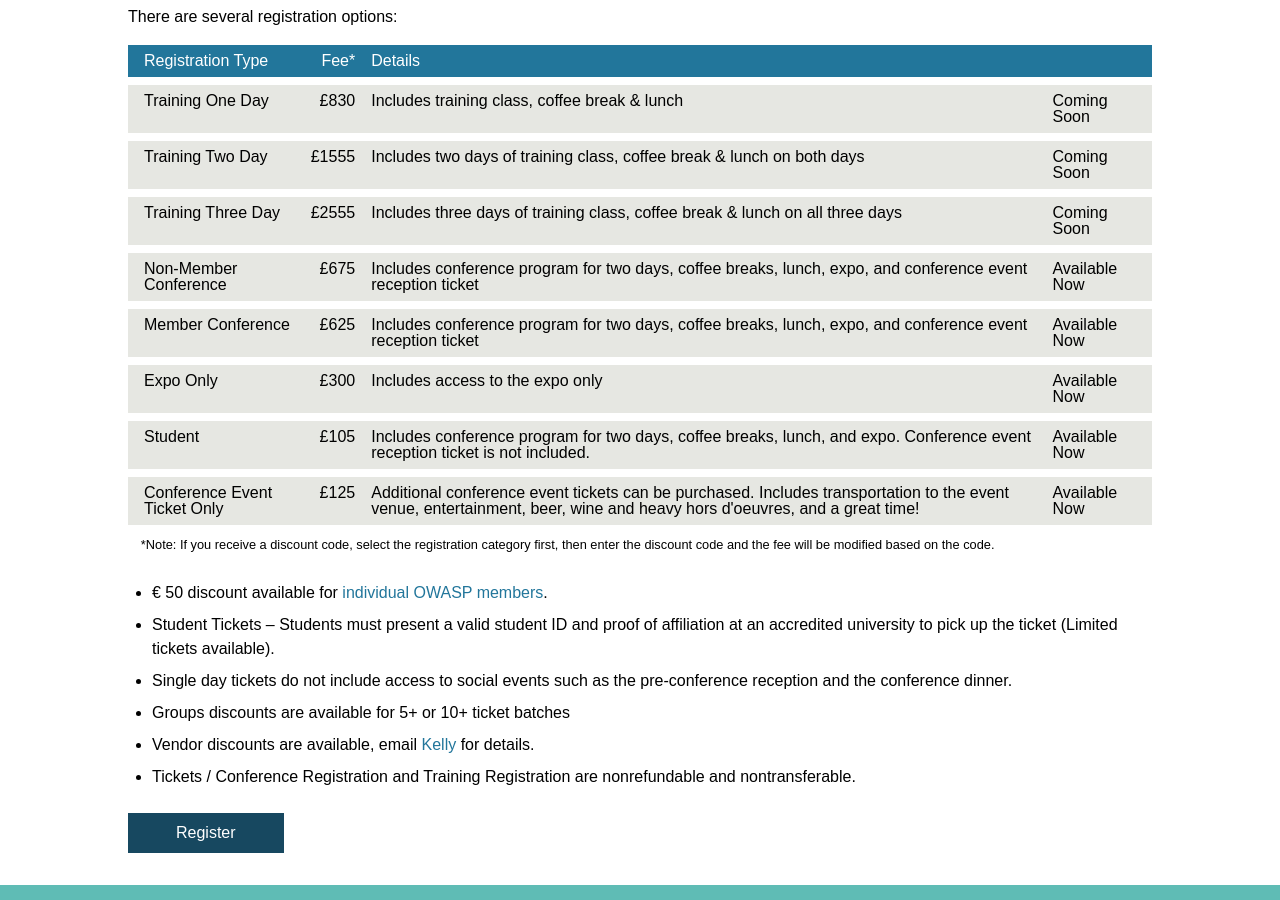
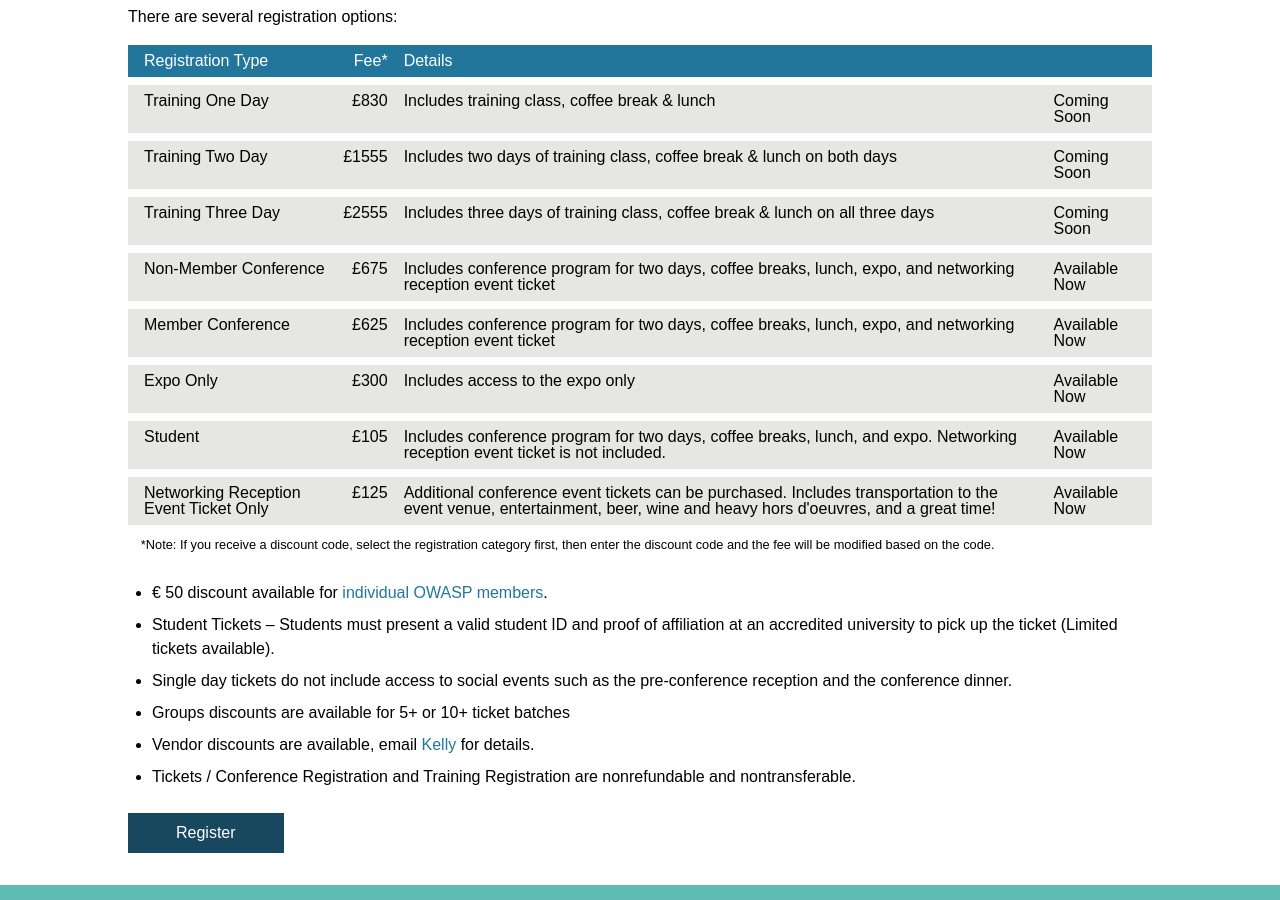
Before and after one commit to OWASP/AppSecEurope2018, a Jekyll site: the page built from register.md, in a window 1280 px wide and 900 px high, scrolled down 671 px. Built offline with Jekyll 4.4.1, drawn with Linux system fonts in a browser that asks for light colours; some web fonts are replaced.

Commit message:
Renaming event

```diff
--- a/register.md
+++ b/register.md
@@ -49,13 +49,13 @@ There are several registration options:
 <tr>
 	<td>Non-Member Conference</td>
 	<td>£675</td>
-	<td>Includes conference program for two days, coffee breaks, lunch, expo, and conference event reception ticket</td>
+	<td>Includes conference program for two days, coffee breaks, lunch, expo, and networking reception event ticket</td>
 	<td>Available Now</td>
 </tr>
 <tr>
 	<td>Member Conference </td>
 	<td>£625</td>
-	<td>Includes conference program for two days, coffee breaks, lunch, expo, and conference event reception ticket</td>
+	<td>Includes conference program for two days, coffee breaks, lunch, expo, and networking reception event ticket</td>
 	<td>Available Now</td>
 </tr>
 <tr>
@@ -67,11 +67,11 @@ There are several registration options:
 <tr>
 	<td>Student</td>
 	<td>£105</td>
-	<td>Includes conference program for two days, coffee breaks, lunch, and expo.  Conference event reception ticket is not included.</td>
+	<td>Includes conference program for two days, coffee breaks, lunch, and expo.  Networking reception event ticket is not included.</td>
 	<td>Available Now</td>
 </tr>
 <tr>
-	<td>Conference Event Ticket Only</td>
+	<td>Networking Reception Event Ticket Only</td>
 	<td>£125</td>
 	<td>Additional conference event tickets can be purchased. Includes transportation to the event venue, entertainment, beer, wine and heavy hors d'oeuvres, and a great time! </td>
 	<td>Available Now</td>
```
